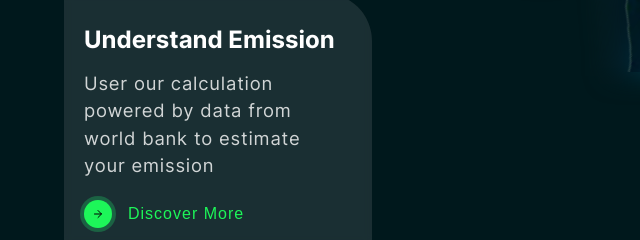
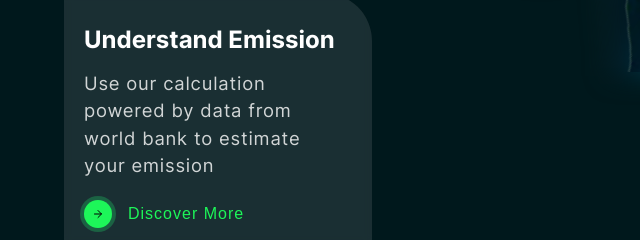
Before and after one commit to Toukoms/mother-earth, a plain HTML site: page index.html in a window 1280 px wide. Shown: the part 921-1161 px from the top of the page, 0-640 px from the left. Drawn offline with Linux system fonts and the light colour scheme.

Commit message:
Update index.html

```diff
--- a/index.html
+++ b/index.html
@@ -52,7 +52,7 @@
         <div class="card">
           <h3>Understand Emission</h3>
           <p>
-            User our calculation powered by data from world bank to estimate
+            Use our calculation powered by data from world bank to estimate
             your emission
           </p>
           <button class="discover-more">
```
